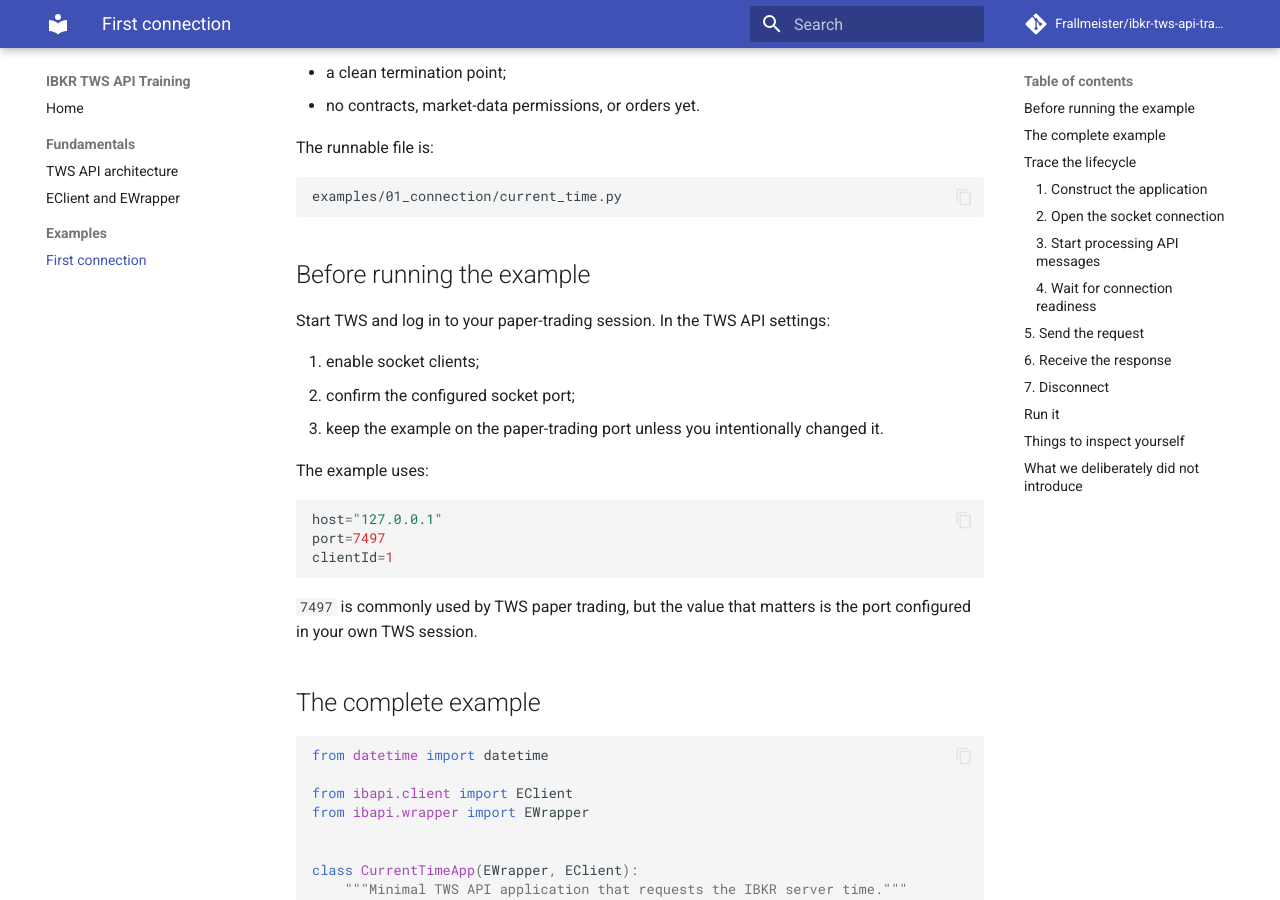
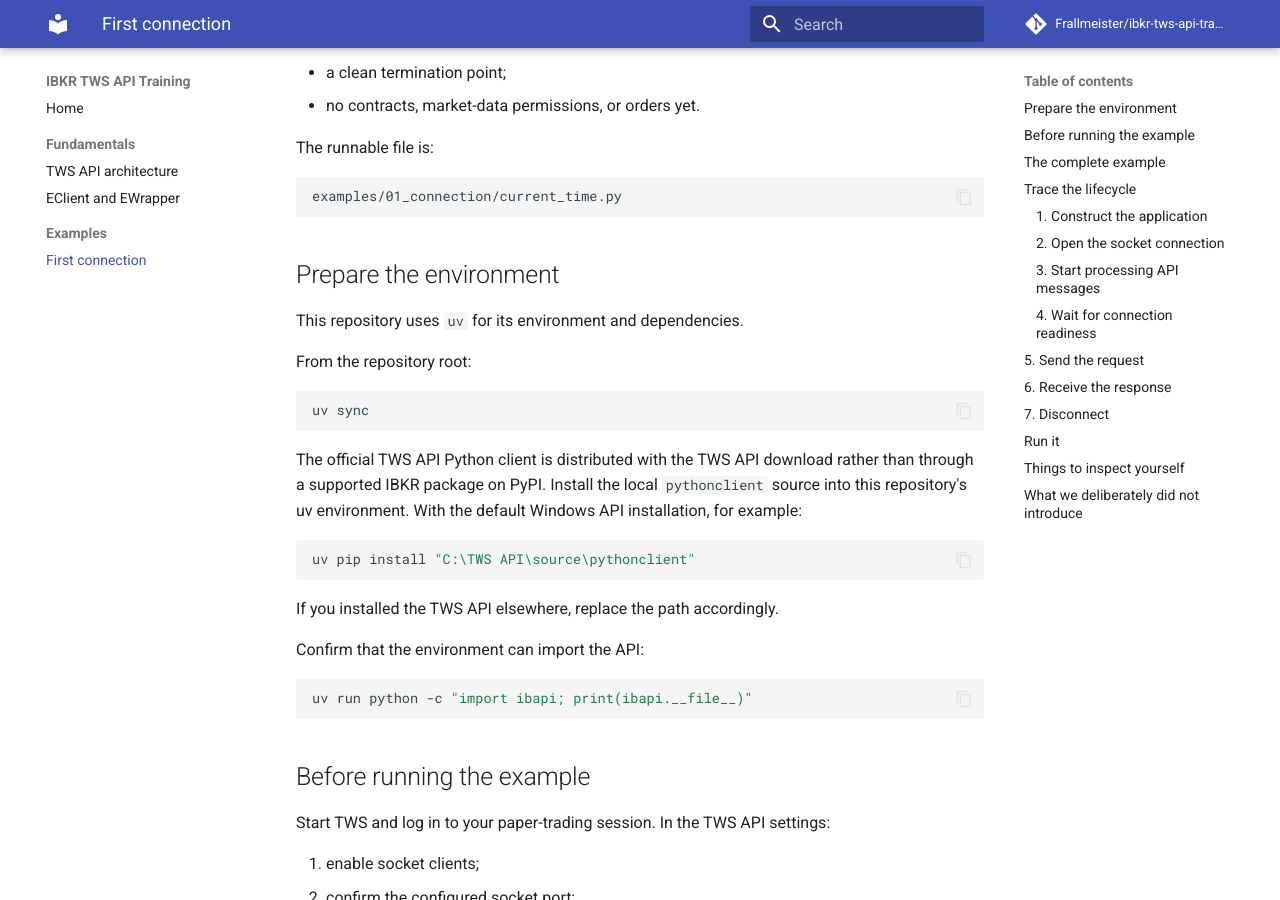
Before and after one commit to Frallmeister/ibkr-tws-api-training, an MkDocs documentation site: the page built from docs/examples/first-connection.md, in a window 1280 px wide and 900 px high, scrolled down 363 px. Built offline with MkDocs 1.6.1 and Material for MkDocs 9.7.7, drawn with Linux system fonts in a browser that asks for light colours; comment, search, counter and statistics services are not loaded.

Commit message:
Use uv for example environment and execution

````diff
--- a/docs/examples/first-connection.md
+++ b/docs/examples/first-connection.md
@@ -15,6 +15,30 @@
 
 ```text
 examples/01_connection/current_time.py
+```
+
+## Prepare the environment
+
+This repository uses `uv` for its environment and dependencies.
+
+From the repository root:
+
+```powershell
+uv sync
+```
+
+The official TWS API Python client is distributed with the TWS API download rather than through a supported IBKR package on PyPI. Install the local `pythonclient` source into this repository's uv environment. With the default Windows API installation, for example:
+
+```powershell
+uv pip install "C:\TWS API\source\pythonclient"
+```
+
+If you installed the TWS API elsewhere, replace the path accordingly.
+
+Confirm that the environment can import the API:
+
+```powershell
+uv run python -c "import ibapi; print(ibapi.__file__)"
 ```
 
 ## Before running the example
@@ -202,7 +226,7 @@
 From the repository root:
 
 ```powershell
-python examples/01_connection/current_time.py
+uv run python examples/01_connection/current_time.py
 ```
 
 A successful run should look broadly like:
````
